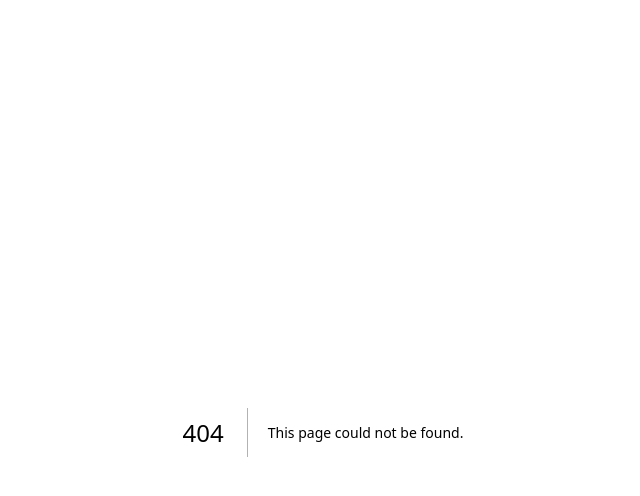
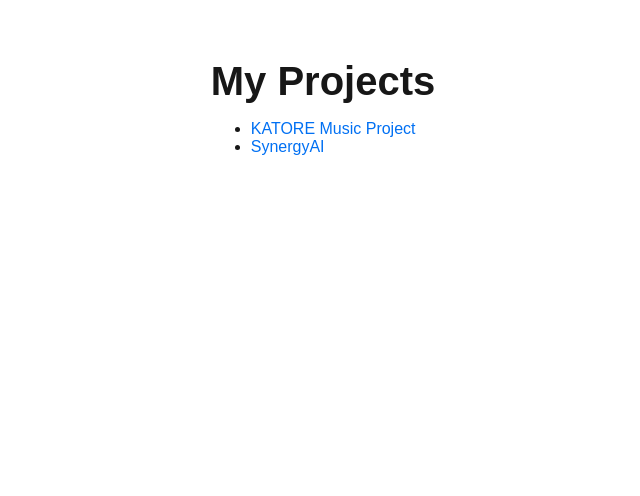
Before and after one commit to jcaylao/NEW-3.1-Github-Pages, a Next.js app: page /projects in a window 1280 px wide. Before the commit this address had no page. Shown: the top 496 px of the page, without its empty margins (317-957 px from the left). Built offline with nearby package versions, Linux system fonts and the light colour scheme.

Commit message:
added new projects page with route-generated page

```diff
--- /dev/null
+++ b/src/app/projects/page.js
@@ -0,0 +1,19 @@
+import Link from "next/link";
+import { projects } from "@/data/projects";
+
+export default function ProjectsPage() {
+    return (
+        <div className="p-8">
+            <h1 className="text-3xl font-semibold mb-6">My Projects</h1>
+            <ul className="space-y-4">
+                {projects.map((project) => (
+                    <li key={project.slug}>
+                        <Link href={`/projects/${project.slug}`} className="text-blue-500 underline">
+                            {project.title}
+                        </Link>
+                    </li>
+                ))}
+            </ul>
+        </div>
+    );
+}
--- /dev/null
+++ b/src/data/projects.js
@@ -0,0 +1,15 @@
+// /data/projects.js
+export const projects = [
+    {
+        slug: "katore",
+        title: "KATORE Music Project",
+        description: "A conceptual K-pop girl group with full discography and branding.",
+        image: "/images/katore.png",
+    },
+    {
+        slug: "synergyai",
+        title: "SynergyAI",
+        description: "An all-in-one API management dashboard for developers.",
+        image: "/images/synergyai.png",
+    },
+];
```
Also changed, not shown: src/app/projects/[slug]/page.js (added, +22 -0 lines).
